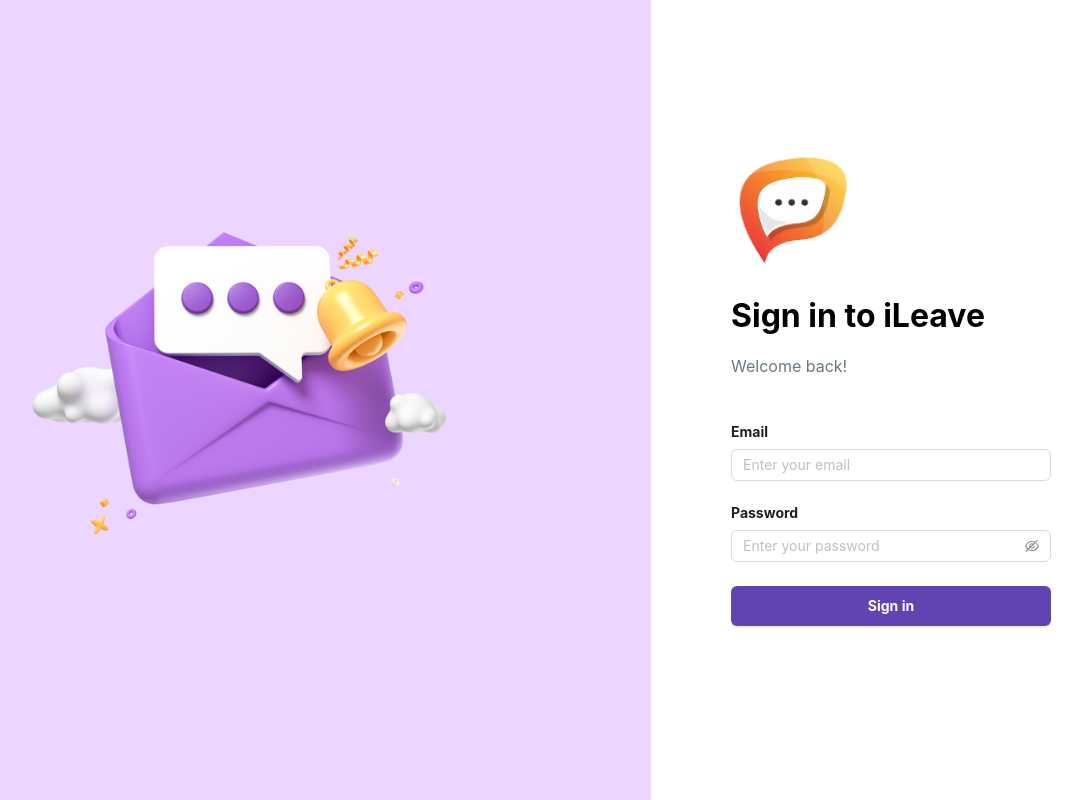
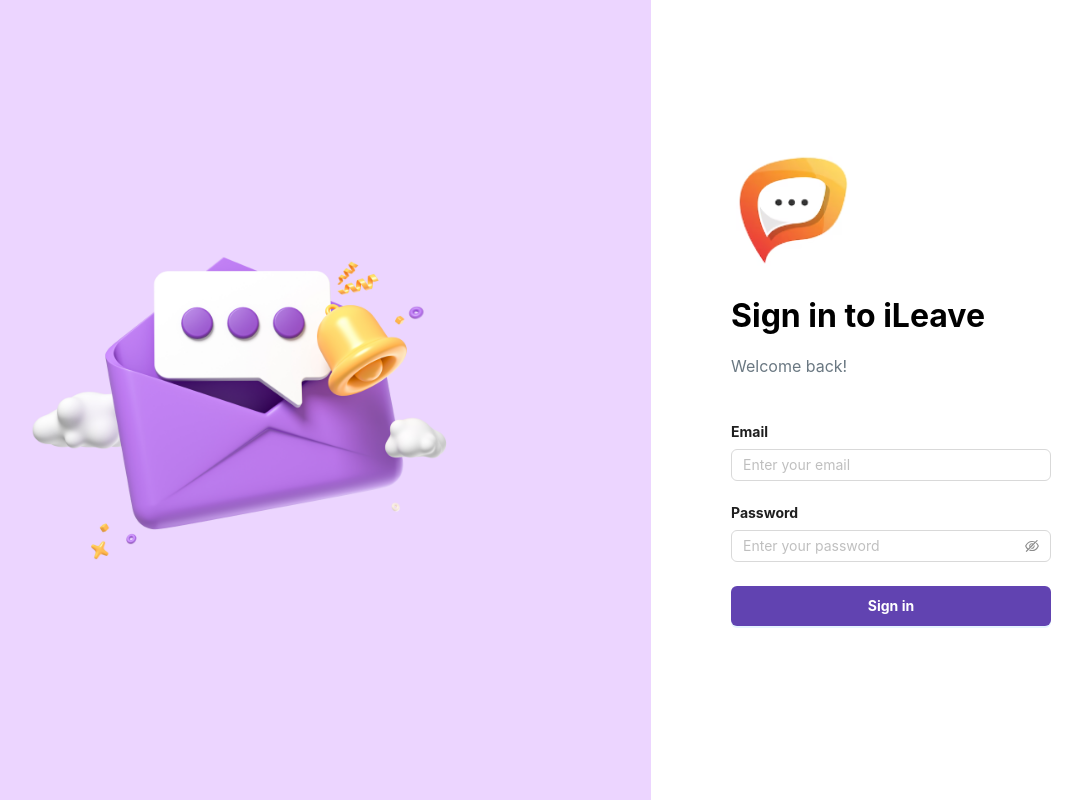
Before and after one commit to trangthuy2296/i-leave-react, a React (Create React App) app: page /login in a window 1280 px wide. Shown: the whole page, without its empty margins (149-1231 px from the left). Built offline with nearby package versions, Linux system fonts and the light colour scheme.

Commit message:
fix minor bug + improve login screen

```diff
--- a/src/Component/Home/RequestListing.js
+++ b/src/Component/Home/RequestListing.js
@@ -1,6 +1,5 @@
 import React from 'react';
 import { useState, useEffect } from "react";
-import axios from "axios";
 import { startOfDay, endOfDay, startOfWeek, endOfWeek, startOfMonth, endOfMonth } from "date-fns";
 import '../../App.css';
 import { Space, Select, Button, Flex } from 'antd';
--- a/src/Component/Home/RequestTable.js
+++ b/src/Component/Home/RequestTable.js
@@ -1,6 +1,5 @@
 import React from 'react';
 import { useState, useEffect } from "react";
-import axios from "axios";
 import api from './ApiDefine';
 import { differenceInDays, format, getYear, isSameDay, isWeekend } from 'date-fns';
 import '../../App.css';
--- a/src/Component/Login/Login.css
+++ b/src/Component/Login/Login.css
@@ -7,7 +7,10 @@
   .image-container {
     flex: 1;
     max-height: 100vh;
-    text-align: center;
+    align-items: center;
+    display: flex;
+    justify-content: center;
+
   }
 
   .login-image {
--- a/src/Component/Login/Login.js
+++ b/src/Component/Login/Login.js
@@ -5,7 +5,6 @@
 import icon from '../../Images/ileave-icon.png';
 import { Formik } from "formik";
 import * as Yup from "yup";
-import { useNavigate } from 'react-router-dom';
 import { useAuth } from '../../Hook/useAuth';
 import '../../App.css'
 import './Login.css'
@@ -23,6 +22,7 @@
 const loginBGRGB = 'rgb(236,213,255)';
 
 const Login = () => {
+  // eslint-disable-next-line
   const [loading, setLoading] = useState(false);
 
   const { handleLogin } = useAuth();
```
